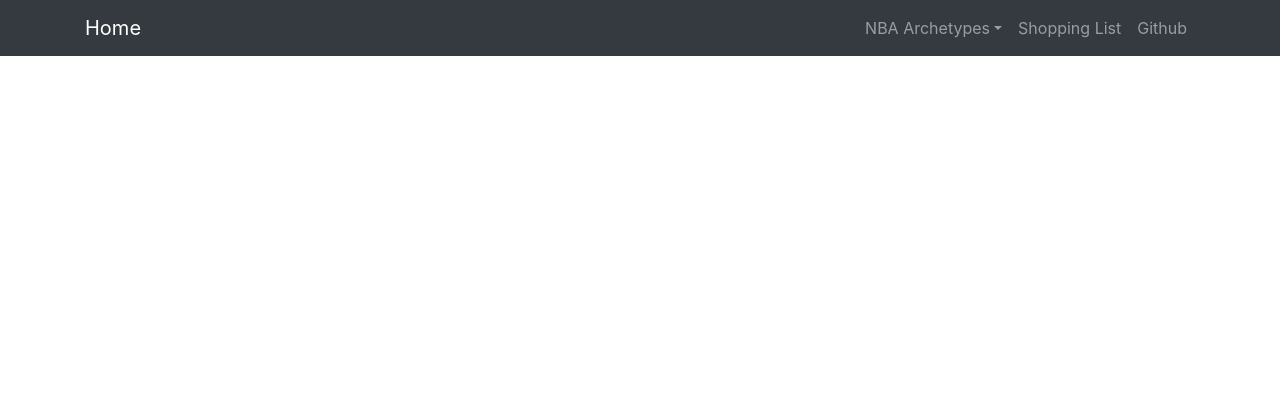
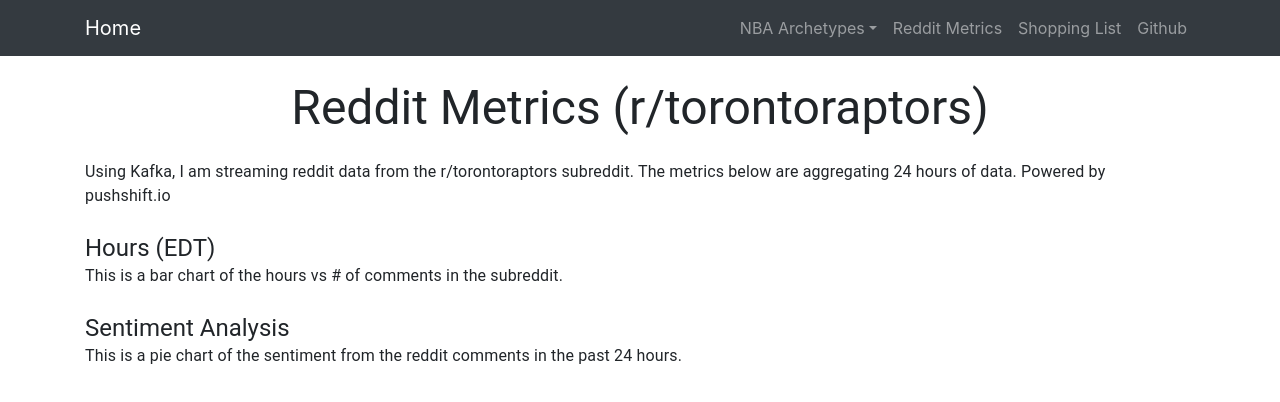
Before and after one commit to androidmage/MERN_App, a React (Create React App) app in the folder client/: page /reddit in a window 1280 px wide. Shown: the top 402 px of the page. Built offline with nearby package versions, Linux system fonts and the light colour scheme.

Commit message:
Add Reddit Page

```diff
--- a/client/src/App.js
+++ b/client/src/App.js
@@ -5,6 +5,7 @@
 import ShoppingPage from './pages/ShoppingPage';
 import PlayerPage from './pages/PlayerPage';
 import MethodologyPage from './pages/MethodologyPage';
+import RedditPage from './pages/RedditPage';
 import { Provider } from 'react-redux';
 import store from './store';
 
@@ -30,10 +31,12 @@
               <div className="bg" style={{ backgroundImage: "url('basketball-court.jpg')"}}>
                 <PlayerPage />
               </div>
-
             </Route>
             <Route path="/methodology">
               <MethodologyPage />
+            </Route>
+            <Route path="/reddit">
+              <RedditPage />
             </Route>
           </Switch>
         </BrowserRouter>
--- a/client/src/components/AppNavbar.js
+++ b/client/src/components/AppNavbar.js
@@ -48,6 +48,11 @@
                                     </DropdownMenu>
                                 </UncontrolledDropdown>
                                 <NavItem>
+                                    <NavLink href="/reddit">
+                                        Reddit Metrics
+                                    </NavLink>
+                                </NavItem>
+                                <NavItem>
                                     <NavLink href="/shopping">
                                         Shopping List
                                     </NavLink>
--- a/client/src/pages/MethodologyPage.js
+++ b/client/src/pages/MethodologyPage.js
@@ -201,10 +201,10 @@
                     Look at these MIP (Most Improved Player) award winners the year they won
                     <ul>
                         <li>
-                            CJ McCollum: Scoring Bench Guard => Midrange Assassin
+                            CJ McCollum: Scoring Bench Guard into Midrange Assassin
                         </li>
                         <li>
-                            Pascal Siakam: Perimeter Defender => Two-way Rim Running Big
+                            Pascal Siakam: Perimeter Defender into Two-way Rim Running Big
                         </li>
                     </ul>
                 </li>
--- /dev/null
+++ b/client/src/pages/RedditPage.css
@@ -0,0 +1,7 @@
+.center {
+    text-align: center;
+}
+
+.image-with-text {
+    display: block;
+}
--- /dev/null
+++ b/client/src/pages/RedditPage.js
@@ -0,0 +1,37 @@
+import React from 'react';
+import { Container } from 'reactstrap';
+import Typography from '@material-ui/core/Typography';
+
+const RedditPage = () => (
+    <Container>
+        <br/>
+        <Typography variant="h3" className="center">
+            Reddit Metrics (r/torontoraptors)
+        </Typography>
+        <br/>
+        <Typography variant="body1">
+            Using Kafka, I am streaming reddit data from the r/torontoraptors subreddit.
+            The metrics below are aggregating 24 hours of data.
+            Powered by pushshift.io
+        </Typography>
+        <br/>
+        <Typography variant="h5">
+            Hours (EDT)
+        </Typography>
+        <Typography variant="body1">
+            This is a bar chart of the hours vs # of comments in the subreddit.
+        </Typography>
+
+        <br/>
+        <Typography variant="h5">
+            Sentiment Analysis
+        </Typography>
+        <Typography variant="body1">
+            This is a pie chart of the sentiment from the reddit comments in the past 24 hours.
+        </Typography>
+        <br/>
+
+    </Container>
+);
+
+export default RedditPage;
```
